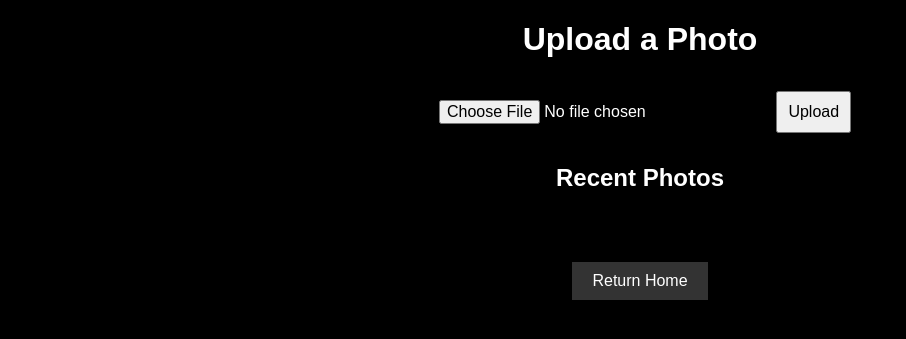
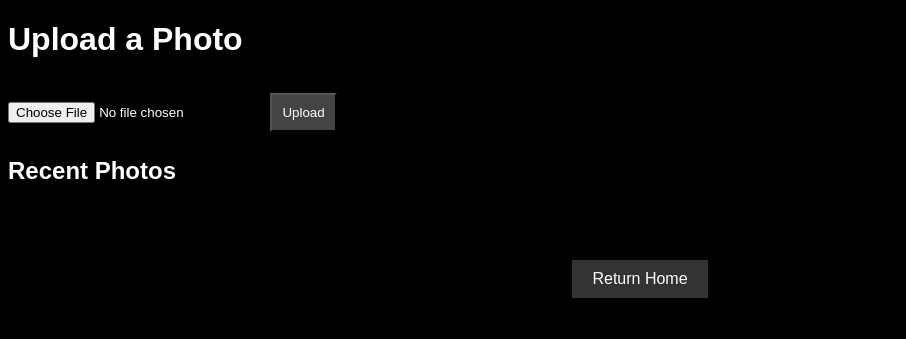
Before and after one commit to ctscreweder/vieve, a Flask app: page /upload in a window 1280 px wide. Shown: the top 339 px of the page, without its empty margins (0-906 px from the left). Run offline with Flask 3, Linux system fonts and the light colour scheme; data that the repository does not hold is empty; parts of the project's set-up code (start-up, migrations or seed data) failed here and were passed over.

Commit message:
Update upload.html

```diff
--- a/roles/vieve/files/app/templates/upload.html
+++ b/roles/vieve/files/app/templates/upload.html
@@ -1,20 +1,55 @@
 <!DOCTYPE html>
 <html>
 <head>
-  <title>Photo Upload</title>
+  <title>Upload a Photo</title>
+  <link rel="stylesheet" href="/static/style.css">
   <style>
-    body { background-color: black; color: white; font-family: Arial, sans-serif; text-align: center; }
-    form { margin: 20px; }
-    input[type="file"], button { margin: 10px; padding: 10px; font-size: 16px; }
-    .gallery { display: grid; grid-template-columns: repeat(3, 600px); gap: 10px; justify-content: center; }
-    .photo { position: relative; }
-    img { width: 600px; height: auto; }
-    .delete { position: absolute; top: 5px; right: 5px; background: red; color: white; border: none; padding: 5px; cursor: pointer; }
+    .gallery {
+      display: grid;
+      grid-template-columns: repeat(auto-fit, minmax(300px, 1fr));
+      gap: 20px;
+      justify-content: center;
+      margin-top: 30px;
+    }
+    .photo {
+      position: relative;
+    }
+    .photo img {
+      width: 100%;
+      height: auto;
+      border: 2px solid #444;
+    }
+    .delete {
+      position: absolute;
+      top: 10px;
+      right: 10px;
+      background: red;
+      color: white;
+      border: none;
+      padding: 5px 10px;
+      cursor: pointer;
+    }
+    .upload-form {
+      margin-top: 30px;
+    }
+    .return-home {
+      margin-top: 40px;
+      text-align: center;
+    }
+    .return-home button {
+      padding: 10px 20px;
+      font-size: 16px;
+      background-color: #333;
+      color: white;
+      border: none;
+      cursor: pointer;
+    }
   </style>
 </head>
 <body>
   <h1>Upload a Photo</h1>
-  <form method="POST" enctype="multipart/form-data">
+
+  <form method="POST" enctype="multipart/form-data" class="upload-form">
     <input type="file" name="photo" required>
     <button type="submit">Upload</button>
   </form>
@@ -30,12 +65,11 @@
       </div>
     {% endfor %}
   </div>
-<div style="text-align:center; margin-top:40px;">
-  <form action="/" method="get">
-    <button style="padding:10px 20px; font-size:16px; background-color:#333; color:white; border:none; cursor:pointer;">
-      Return Home
-    </button>
-  </form>
-</div>
+
+  <div class="return-home">
+    <form action="/" method="get">
+      <button>Return Home</button>
+    </form>
+  </div>
 </body>
 </html>
```
